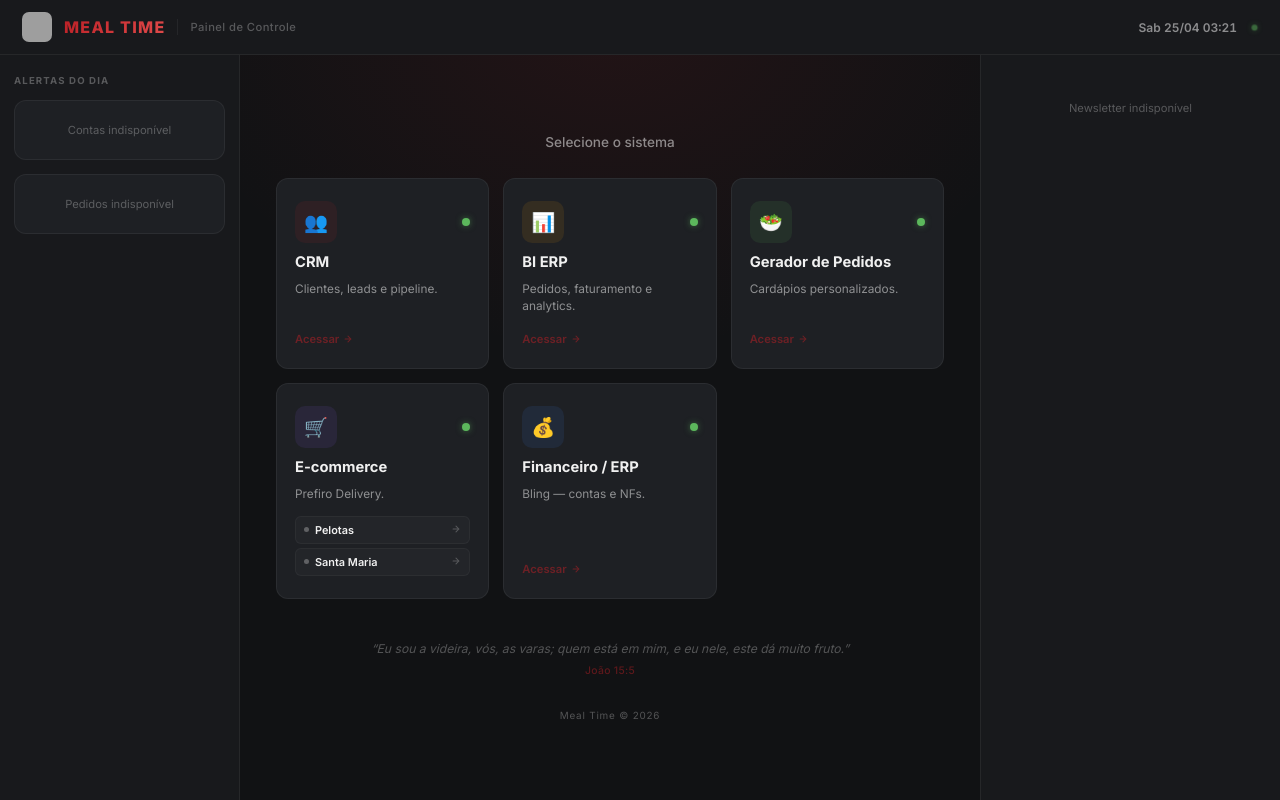
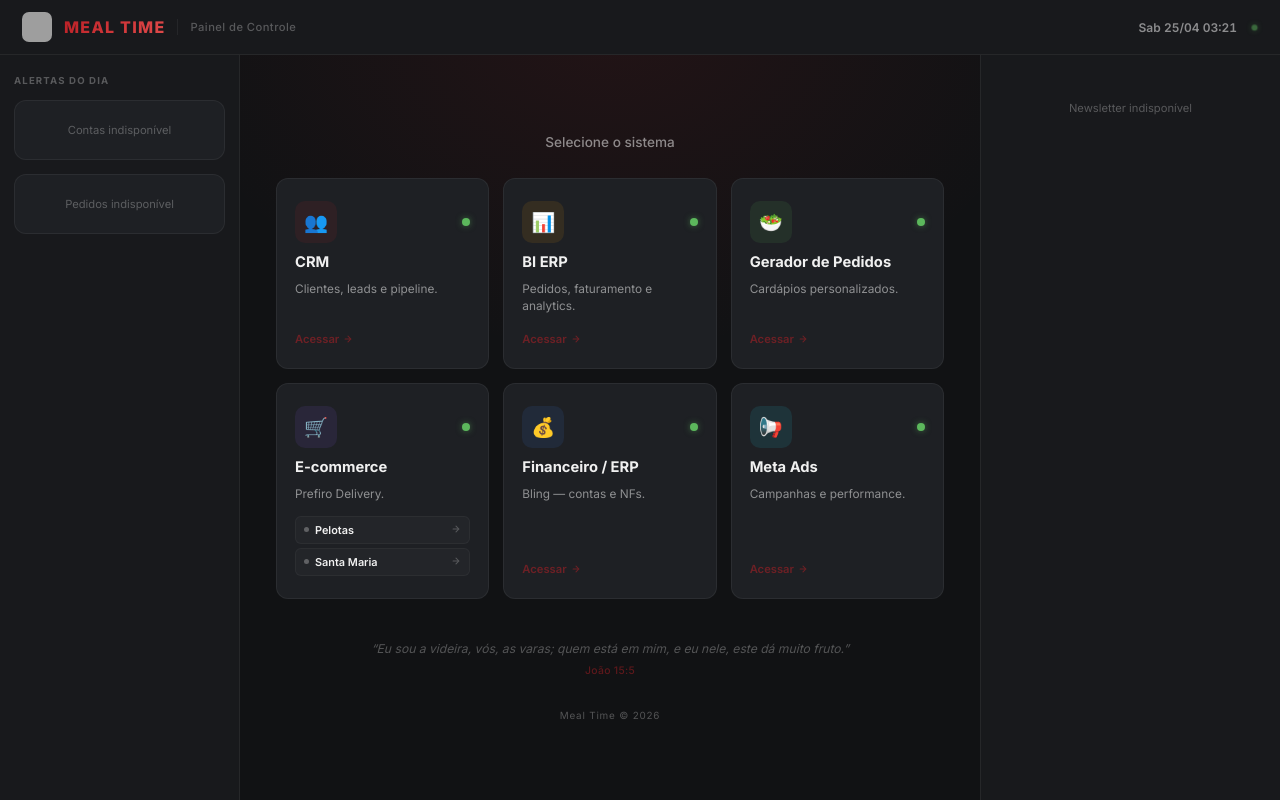
Before and after one commit to Mealtimers/painel-geral-mealtime, a website: page public/index.html in a window 1280 px wide. Drawn offline with Linux system fonts and the light colour scheme; no server answers; grey boxes are pictures that could not be loaded; a web font is replaced by a local one.

Commit message:
feat: adiciona Meta Ads no grid + fix fuso Brasília

```diff
--- a/public/index.html
+++ b/public/index.html
@@ -33,6 +33,8 @@
       --blue-soft: rgba(59,130,246,0.10);
       --purple: #a78bfa;
       --purple-soft: rgba(139,92,246,0.10);
+      --cyan: #22d3ee;
+      --cyan-soft: rgba(34,211,238,0.10);
       --r: 12px;
       --r-sm: 8px;
     }
@@ -403,6 +405,7 @@
     .i-dietas{ background: var(--mt-green-soft); color: #6dcf6d; }
     .i-ecom  { background: var(--purple-soft); color: var(--purple); }
     .i-fin   { background: var(--blue-soft); color: #60a5fa; }
+    .i-meta  { background: var(--cyan-soft); color: var(--cyan); }
 
     /* Sublinks */
     .subs { display: flex; flex-direction: column; gap: 4px; margin-top: 2px; }
@@ -724,7 +727,9 @@
         {l:'Santa Maria', u:'https://painel.prefirodelivery.com/santamaria_mealtime'}
       ]},
     { id:'fin', title:'Financeiro / ERP', desc:'Bling \u2014 contas e NFs.', icon:'\u{1F4B0}', ic:'i-fin',
-      url:'https://www.bling.com.br/inicio#/' }
+      url:'https://www.bling.com.br/inicio#/' },
+    { id:'meta', title:'Meta Ads', desc:'Campanhas e performance.', icon:'\u{1F4E2}', ic:'i-meta',
+      url:'https://business.facebook.com/adsmanager' }
   ];
 
   var g = document.getElementById('grid');
```
